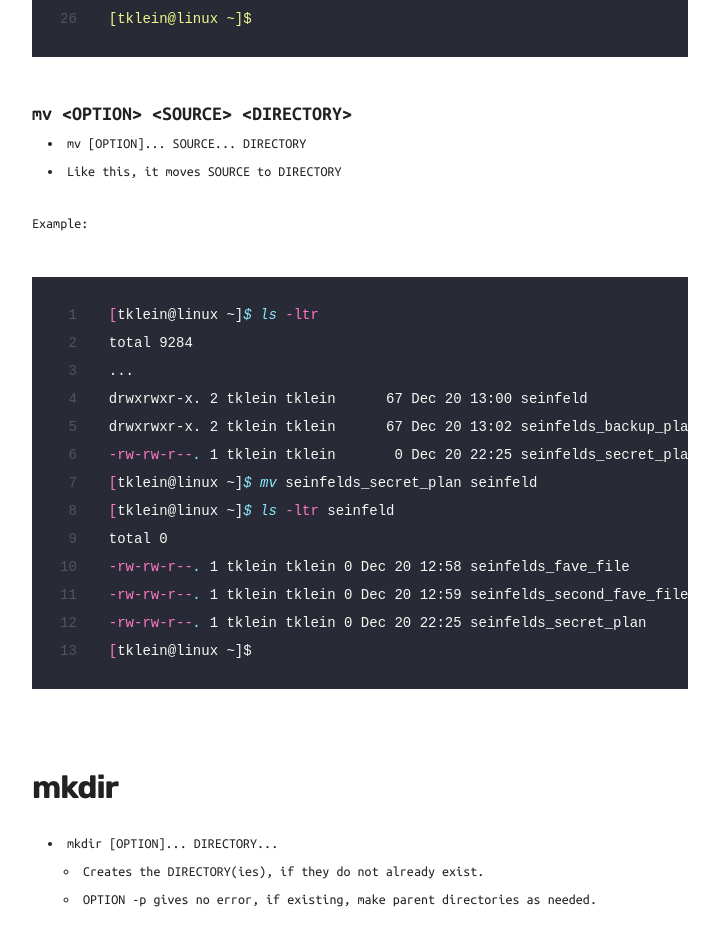
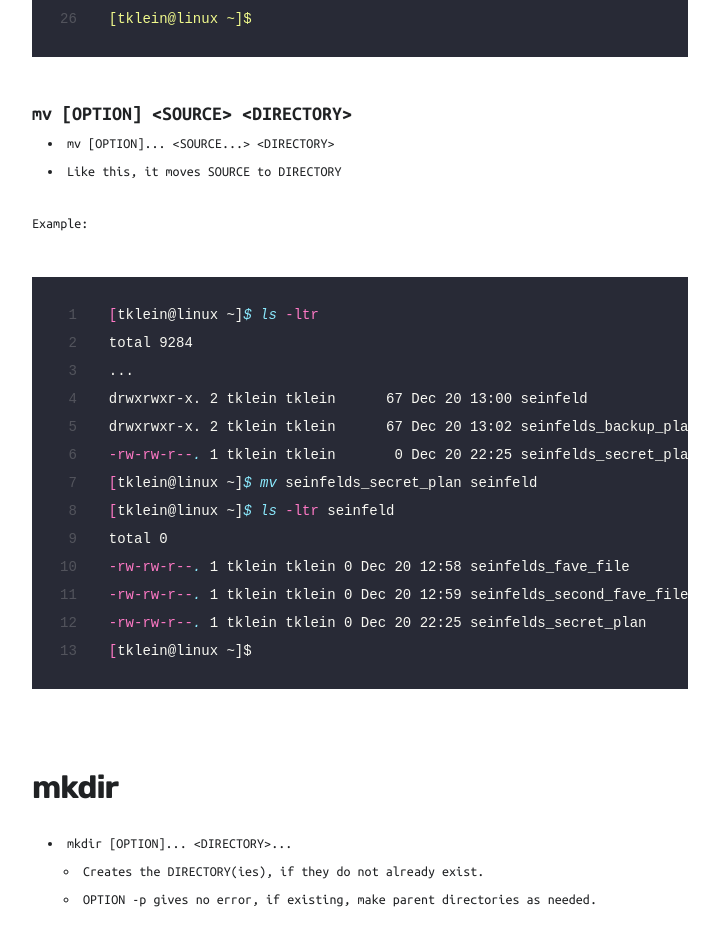
Before and after one commit to kletobias/kletobias.github.io, a Jekyll site: the page built from _projects/linux_course_test1.md, in a window 1280 px wide and 1400 px high, scrolled down 21108 px. Shown: the part 157-1095 px from the top of the window, without its empty margins (38-757 px from the left). Built offline with Jekyll 4.4.1, drawn with Linux system fonts in a browser that asks for light colours; nearby versions of some CDN libraries; formulas are drawn with MathJax 3; some of the changed lines change nothing that is shown; some of the changed text lies outside the part shown.

Commit message:
More changes.

````diff
--- a/_projects/linux_course_test1.md
+++ b/_projects/linux_course_test1.md
@@ -413,13 +413,19 @@
 - `>` can be used, if one is fine with the newly added text replacing the already existing text in the file that is written to.
 - It does not matter which option is used, in the case of a newly created and empty file. See above for details.
 
+
 ### 65 Input and Output Redirects
+
 
 - There are 3 redirects in Linux
 	1. Standard input (**stdin**) and it has file descriptor number as 0
 	2. Standard output (**stdout**) and it has file descriptor number as 1
 	3. Standard error (**stderr**) and it has file descriptor number as 2
+
+
 ##### Output
+
+
 - Output (**stdout**) - 1
   - By default when running a command it's output goes to the terminal.
   - The output of a command can be routed to a file using `>` symbol.
@@ -432,6 +438,7 @@
 
 
 **Terminal Example**
+
 ```sh
 [tklein@linux ~]$ pwd
 /home/tklein
@@ -452,11 +459,17 @@
 ```
 
 ##### Input
+
+
 - Input (**stdin**) - 0
     - Input is used when feeding file contents to a file.
     - E.g. `cat < listings` - cat takes listings as input.
     - E.g. `mail -s 'Office memo' allusers@bestmail.com < memoletter`
+
+
 ##### Error
+
+
 - Error (**stderr**) - 2
 	- When a command is executed we use a keyboard and that is also considered (**stdin - 0**)
 	- That command ouput goes on the monitor and that output is (**stdout -  1**)
@@ -549,7 +562,9 @@
 87 christmas_truths
 ```
 
+
 ### 67 Pipes `|`
+
 
 - A pipe is used by the shell to connect the ouput of one command directly to the input of another command.
 - The symbol for a pipe is the vertical bar `|`.
@@ -562,14 +577,20 @@
 
 **Overview of the commands, that are part of this chapter:**
 
+
 #### cp
+
+
 - `cp`
   - Copies files and directories.
   - Basic structure of the command is among others:
-    `cp [OPTION] SOURCE DEST`
+    `cp [OPTION] <SOURCE> <DEST>`
   - If one wants to copy an entire directory to another one, the `-R` or `-r` option has to be included in the command for it to copy the source directory recursively to the destination directory.
 
+
 #### rm
+
+
 - `rm`
   - Lets the user remove (delete) files or directories.
   - The command is destructive and must be used with great care, especially when using the following options:
@@ -580,7 +601,7 @@
 #### mv
   - `mv`
   - moves or renames files.
-  - `mv [OPTION]... [-T] SOURCE DEST`
+  - `mv [OPTION]... [-T] <SOURCE> <DEST>`
     -  With `-T`, it treats the `DEST` as a regular file and not as a 	directory.
     - It renames `SOURCE` to `DEST`
 ##### `mv -T`
@@ -616,8 +637,12 @@
 This file documents the endevour ofinding david's last name
 [tklein@linux ~]$
 ```
-##### `mv <OPTION> <SOURCE> <DIRECTORY>`
-- `mv [OPTION]... SOURCE... DIRECTORY`
+
+
+##### `mv [OPTION] <SOURCE> <DIRECTORY>`
+
+
+- `mv [OPTION]... <SOURCE...> <DIRECTORY>`
 - Like this, it moves `SOURCE` to `DIRECTORY`
 
 Example:
@@ -638,7 +663,7 @@
 ```
 
 #### mkdir
-- `mkdir [OPTION]... DIRECTORY...`
+- `mkdir [OPTION]... <DIRECTORY>...`
   -	Creates the  DIRECTORY(ies), if they do not
       already exist.
   - OPTION `-p` gives no error, if existing, make parent directories as needed.
````
